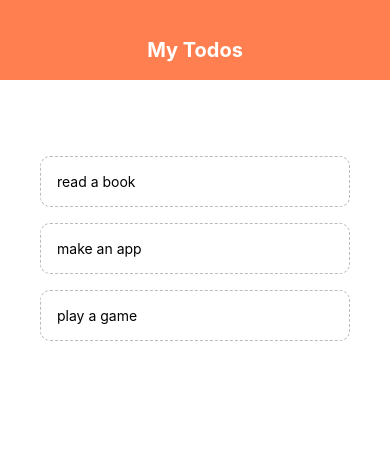
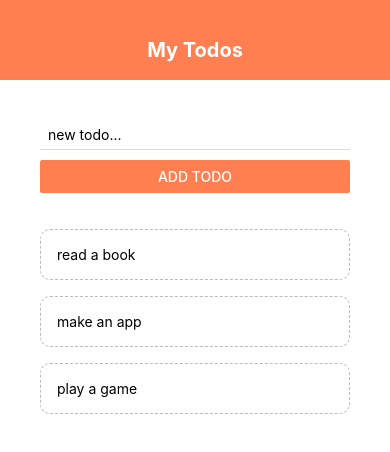
Before and after one commit to Alan114/React-Native-Todo-App, a React Native app: screen / in a window 390 px wide. Shown: the top 452 px of the page. Built offline with nearby package versions, Linux system fonts and the light colour scheme.

Commit message:
Added TextInput into addTodo component and tracking input changes.

```diff
--- a/App.js
+++ b/App.js
@@ -17,11 +17,17 @@ export default function App() {
     });
   };
 
+  const submitHandler = (text) => {
+    setTodos((prevTodos) => {
+      return [{ text: text, key: Math.random().toString() }, ...prevTodos];
+    });
+  };
+
   return (
     <View style={styles.container}>
       <Header />
       <View style={styles.content}>
-        {/* {todo form} */}
+        <AddTodo />
         <View style={styles.list}>
           <FlatList
             data={todos}
--- a/components/addTodo.js
+++ b/components/addTodo.js
@@ -14,6 +14,7 @@ export default function AddTodo() {
         placeholder="new todo..."
         onChangeText={changeHandler}
       />
+      <Button onPress={()=> console.log(text)} title='add todo' color='coral'/>
     </View>
   );
 }
```
